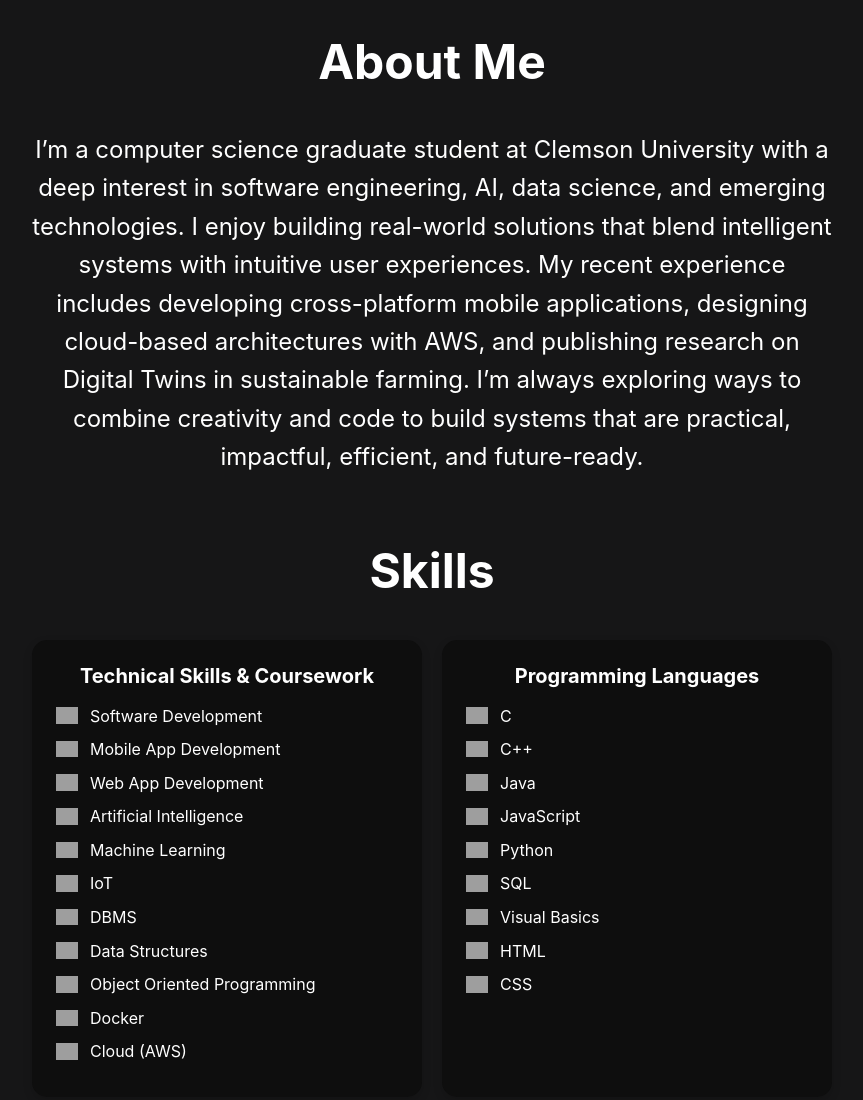
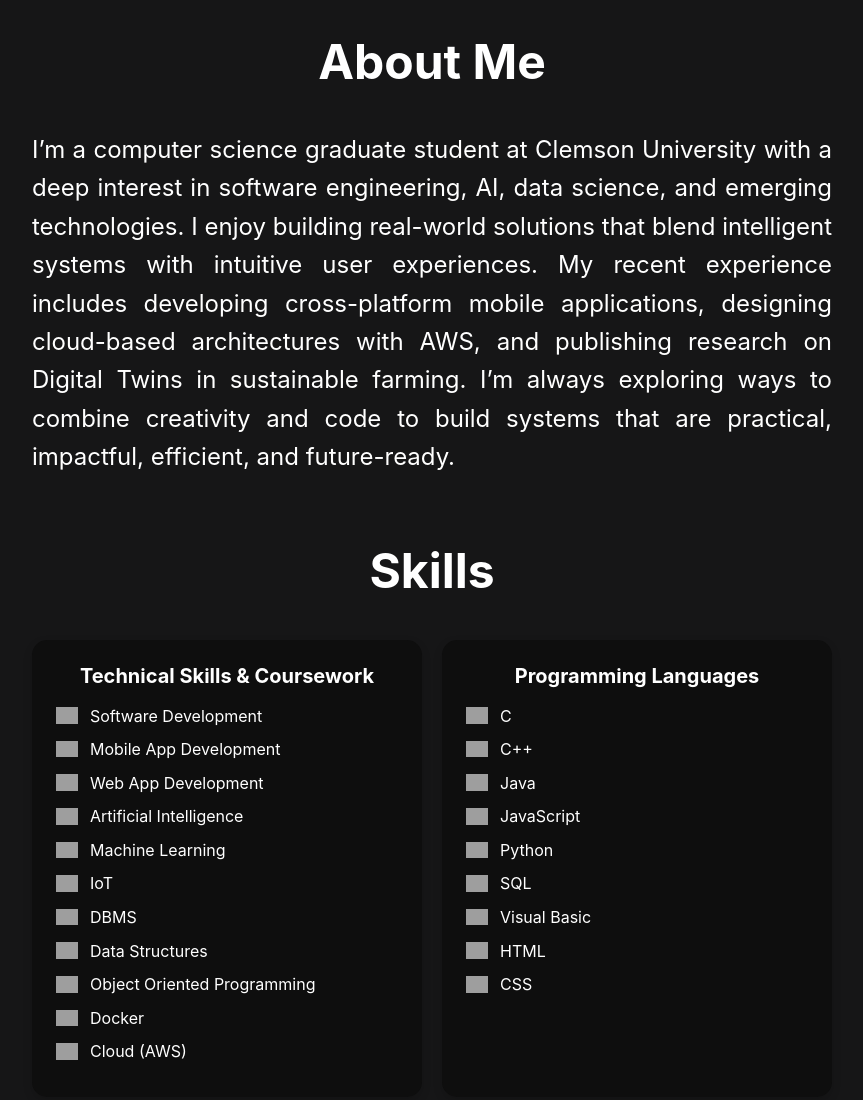
Before and after one commit to Hrishikesh6187/MyWebsite, a plain HTML site: page index.html in a window 1280 px wide. Shown: the part 800-1900 px from the top of the page, without its empty margins (208-1071 px from the left). Drawn offline with nearby package versions, Linux system fonts and the light colour scheme; grey boxes are pictures that could not be loaded.

Commit message:
more changes

```diff
--- a/script.js
+++ b/script.js
@@ -186,7 +186,7 @@ function populateSkills() {
         'Cloud (AWS)',
       ],
       'Programming Languages': [
-        'C', 'C++', 'Java', 'JavaScript', 'Python', 'SQL', 'Visual Basics', 'HTML', 'CSS',
+        'C', 'C++', 'Java', 'JavaScript', 'Python', 'SQL', 'Visual Basic', 'HTML', 'CSS',
       ]
     };
 
@@ -214,7 +214,7 @@ function populateSkills() {
       'Object Oriented Programming': 'https://cdn.jsdelivr.net/npm/devicon@2.15.1/icons/java/java-original.svg',
       'Artificial Intelligence': 'https://cdn.jsdelivr.net/npm/devicon@2.15.1/icons/python/python-original.svg',
       'IoT': 'https://cdn.jsdelivr.net/npm/devicon@2.15.1/icons/arduino/arduino-original.svg',
-      'Visual Basics': 'https://cdn.jsdelivr.net/npm/devicon@2.15.1/icons/windows8/windows8-original.svg',
+      'Visual Basic': 'https://cdn.jsdelivr.net/npm/devicon@2.15.1/icons/windows8/windows8-original.svg',
     };
 
     for (const category in skills) {
--- a/styles.css
+++ b/styles.css
@@ -236,7 +236,7 @@ input:checked + .slider .moon { opacity: 0; }
 /* =======================================
    About Me Section
 ======================================= */
-.about-text { font-size: 1.5rem; text-align: center; max-width: 850px; margin: 0 auto; line-height: 1.6; }
+.about-text { font-size: 1.5rem; text-align: justify; max-width: 850px; margin: 0 auto; line-height: 1.6; }
 
 /* =======================================
    Experience / Education Section
```
